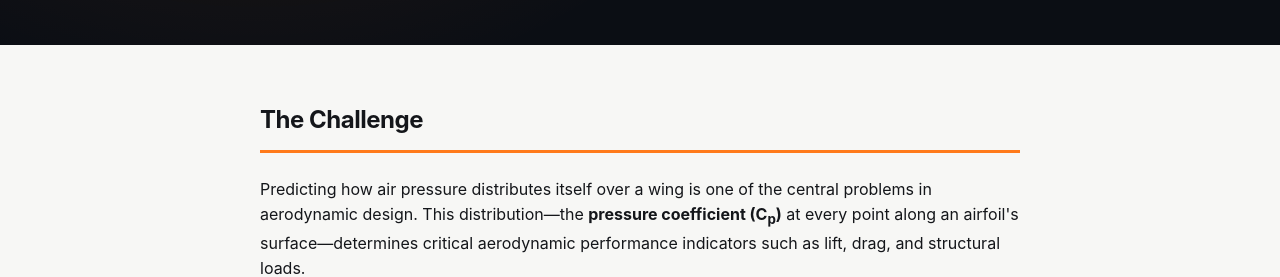
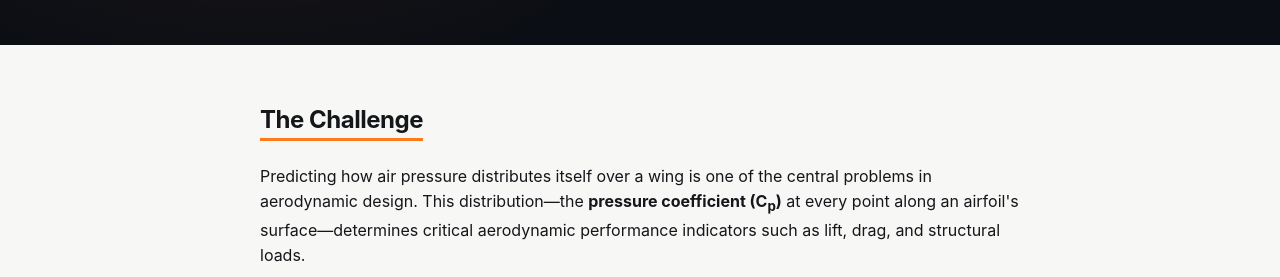
Before and after one commit to fermingut/SHARP-Raptor-Challenge, a plain HTML site: page docs/index.html in a window 1280 px wide. Shown: the part 553-830 px from the top of the page. Drawn offline with Linux system fonts and the light colour scheme.

Commit message:
Update docs

```diff
--- a/docs/index.html
+++ b/docs/index.html
@@ -120,7 +120,7 @@
       </p>
     </section>
 
-        <section id="bibtex" class="section">
+    <section id="bibtex" class="section">
       <h2>BibTeX</h2>
       <div class="code-block">
         <button class="copy-btn" onclick="copyBibtex('bibtex-content', this)">Copy</button>
@@ -132,7 +132,7 @@
       archivePrefix={arXiv},
       primaryClass={cs.LG},
       url={coming soon},
-}</pre>
+      }</pre>
       </div>
 
       <p class="table-desc" style="margin-top: 32px;">If you use pyLOM, please also cite:</p>
@@ -145,7 +145,7 @@
       publisher={Barcelona Supercomputing Center},
       journal={GitHub repository},
       url={https://github.com/ArnauMiro/UPM_BSC_LowOrder},
-}</pre>
+      }</pre>
       </div>
     </section>
 
@@ -182,10 +182,9 @@
   </footer>
 
   <script>
-    function copyBibtex() {
-      const text = document.getElementById('bibtex-content').innerText;
+    function copyBibtex(elementId, btn) {
+      const text = document.getElementById(elementId).innerText;
       navigator.clipboard.writeText(text).then(() => {
-        const btn = document.querySelector('.copy-btn');
         const original = btn.innerText;
         btn.innerText = 'Copied!';
         setTimeout(() => (btn.innerText = original), 1500);
--- a/docs/style.css
+++ b/docs/style.css
@@ -169,11 +169,13 @@ sup { font-size: 0.65em; }
 
 .section h2 {
   font-size: 1.5rem;
-  max-width: 760px; /* misma anchura que .section p, así el borde izquierdo coincide siempre */
-  margin: 0 auto 24px auto; /* centra la "caja" de 760px dentro de la sección */
-  padding-bottom: 10px;
-  border-bottom: 3px solid var(--accent);
-  text-align: left; /* el texto queda pegado al borde izquierdo de esa caja */
+  max-width: 760px;
+  margin: 0 auto 24px auto;
+  text-align: left;
+  text-decoration: underline;         /* en vez de border-bottom */
+  text-decoration-color: var(--accent);
+  text-decoration-thickness: 3px;
+  text-underline-offset: 10px;        /* separación entre texto y línea, como el padding-bottom de antes */
 }
 
 .section h3 {
```
